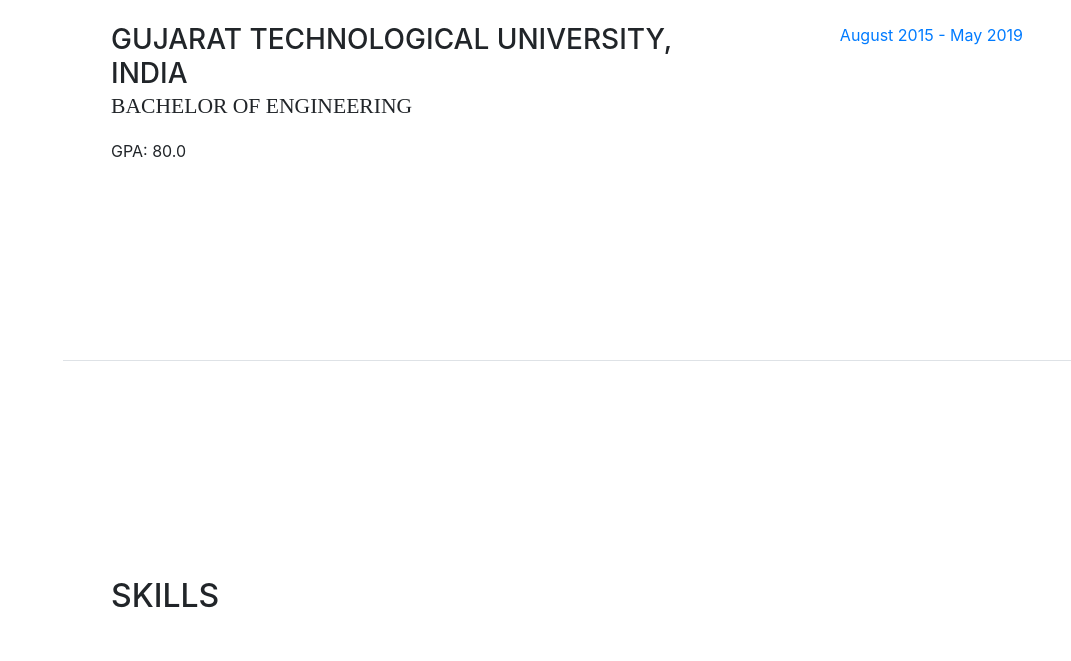
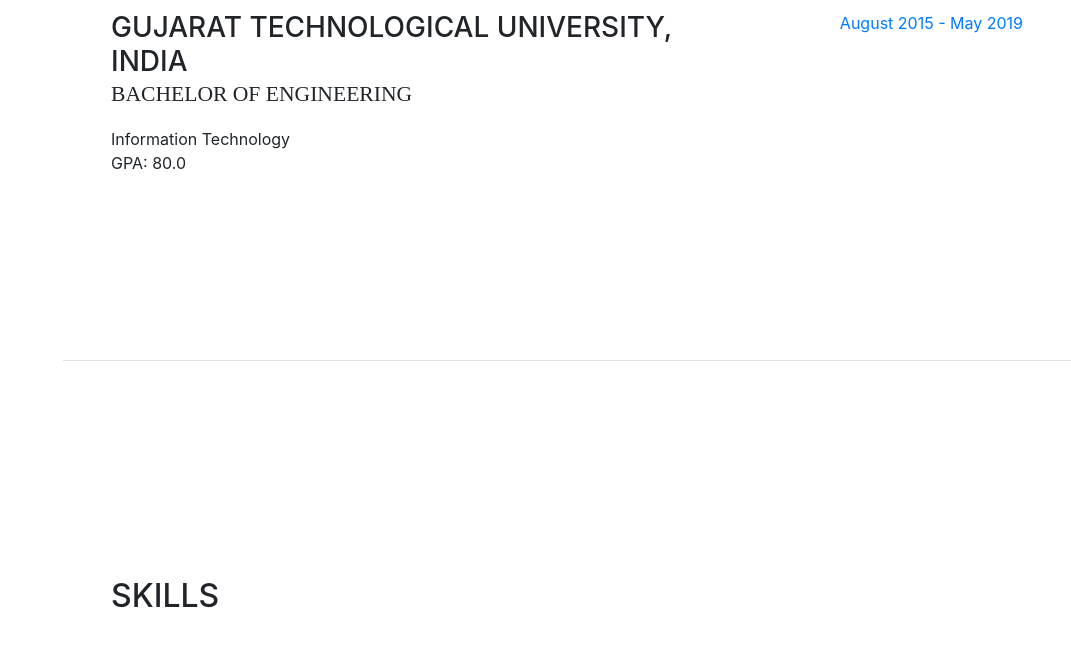
Before and after one commit to hiralsonip/portfolio, a website with bundled scripts: page index.html in a window 1280 px wide. Shown: the part 2220-2881 px from the top of the page, without its empty margins (209-1280 px from the left). Built offline with nearby package versions, Linux system fonts and the light colour scheme; a web font is replaced by a local one.

Commit message:
Update the resume and added education

```diff
--- a/index.html
+++ b/index.html
@@ -179,6 +179,7 @@
           <div class="resume-content mr-auto">
             <h3 class="mb-0">Gujarat Technological University, India</h3>
             <div class="subheading mb-3">Bachelor of Engineering</div>
+            <div>Information Technology</div>
             <p>GPA: 80.0</p>
           </div>
           <div class="resume-date text-md-right">
```
Also changed, not shown: 1 other file.
